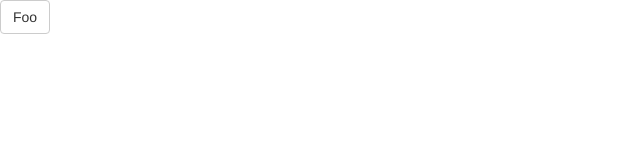
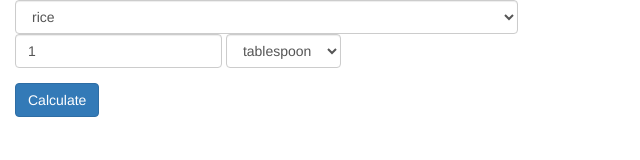
Before and after one commit to Demango/CalCal, a plain HTML site: page index.html in a window 1280 px wide. Shown: the whole page, without its empty margins (0-640 px from the left). Drawn offline with nearby package versions, Linux system fonts and the light colour scheme.

Commit message:
Add base functionality

```diff
--- /dev/null
+++ b/app/js/calculator.js
@@ -0,0 +1,24 @@
+var calculate = function() {
+    var products = getProductData();
+    var volumes = getVolumeData();
+
+    var product = products[jQuery('#product-selector').val().replace(' ', '_')];
+    var volume = volumes[jQuery('#volume-selector').val().replace(' ', '_')];
+    var count = jQuery('#count').val();
+
+    if (!count) {
+        count = 1;
+    }
+
+    if (volume.type === 'weight') {
+        product.density = 1;
+    }
+
+    var calories = product.density * volume.volume * product.calories * count;
+    var sodium = product.density * volume.volume * product.sodium * count;
+
+    var out = '<p>Calories: '+calories.toFixed(2)+'</p>';
+    out += '<p>Sodium: '+sodium.toFixed(2)+' mg</p>';
+
+    jQuery('#calculated-values').html(out)
+}
--- /dev/null
+++ b/app/js/data.js
@@ -0,0 +1,54 @@
+var getProductData = function() {
+    return {
+        rice:{
+            name: 'rice',
+            calories: 1.3,
+            sodium: 1,
+            density: 0.9
+        },
+        strawberry: {
+            name: 'strawberry',
+            calories: 0.33,
+            sodium: 1,
+            density: 1.4
+        },
+        soy_sauce: {
+            name: 'soy sauce',
+            calories: 0.53,
+            sodium: 5493,
+            density: 1
+        }
+    };
+};
+
+var getVolumeData = function() {
+    return {
+        tablespoon: {
+            name: 'tablespoon',
+            abbreviated: 'tbsp',
+            volume: 25,
+            type: 'volume'
+        },
+        teaspoon: {
+            name: 'teaspoon',
+            abbreviated: 'tspn',
+            volume: 5,
+            type: 'volume'
+        },
+        cup: {
+            name: 'cup',
+            volume: 250,
+            type: 'volume'
+        },
+        g: {
+            name: 'g',
+            volume: 1,
+            type: 'weight'
+        },
+        kg: {
+            name: 'kg',
+            volume: 1000,
+            type: 'weight'
+        }
+    };
+}
--- /dev/null
+++ b/app/js/selectors.js
@@ -0,0 +1,11 @@
+jQuery(document).ready(function() {
+    var products = getProductData();
+    var volumes = getVolumeData();
+    for (var key in products) {
+        jQuery('#product-selector').append('<option>'+products[key].name+'</option>');
+    }
+    for (var key in volumes) {
+        jQuery('#volume-selector').append('<option>'+volumes[key].name+'</option>');
+    }
+    jQuery('#count').val(1);
+})
--- a/index.html
+++ b/index.html
@@ -5,8 +5,23 @@
     <script type="text/javascript" src="https://code.jquery.com/jquery-2.1.4.min.js"></script>
     <script type="text/javascript" src="https://maxcdn.bootstrapcdn.com/bootstrap/3.3.5/js/bootstrap.min.js"></script>
     <link rel="stylesheet" href="https://maxcdn.bootstrapcdn.com/bootstrap/3.3.5/css/bootstrap.min.css">
+
+    <script type="text/javascript" src="app/js/data.js"></script>
+    <script type="text/javascript" src="app/js/selectors.js"></script>
+    <script type="text/javascript" src="app/js/calculator.js"></script>
 </head>
 <body>
-    <a href="#" class="btn btn-default">Foo</a>
+    <div class="form-group col-md-5">
+        <select id="product-selector" class="form-control"></select>
+        <div class="form-inline">
+            <input id="count" type="number" class="form-control" default="1">
+            <select id="volume-selector" class="form-control"></select>
+        </div>
+    </div>
+
+    <div id="outputs" class="col-md-12">
+        <a id="calculate" href="javascript:;" onclick="calculate();" class="btn btn-primary">Calculate</a>
+        <div id="calculated-values"></div>
+    </div>
 </body>
 </html>
```
